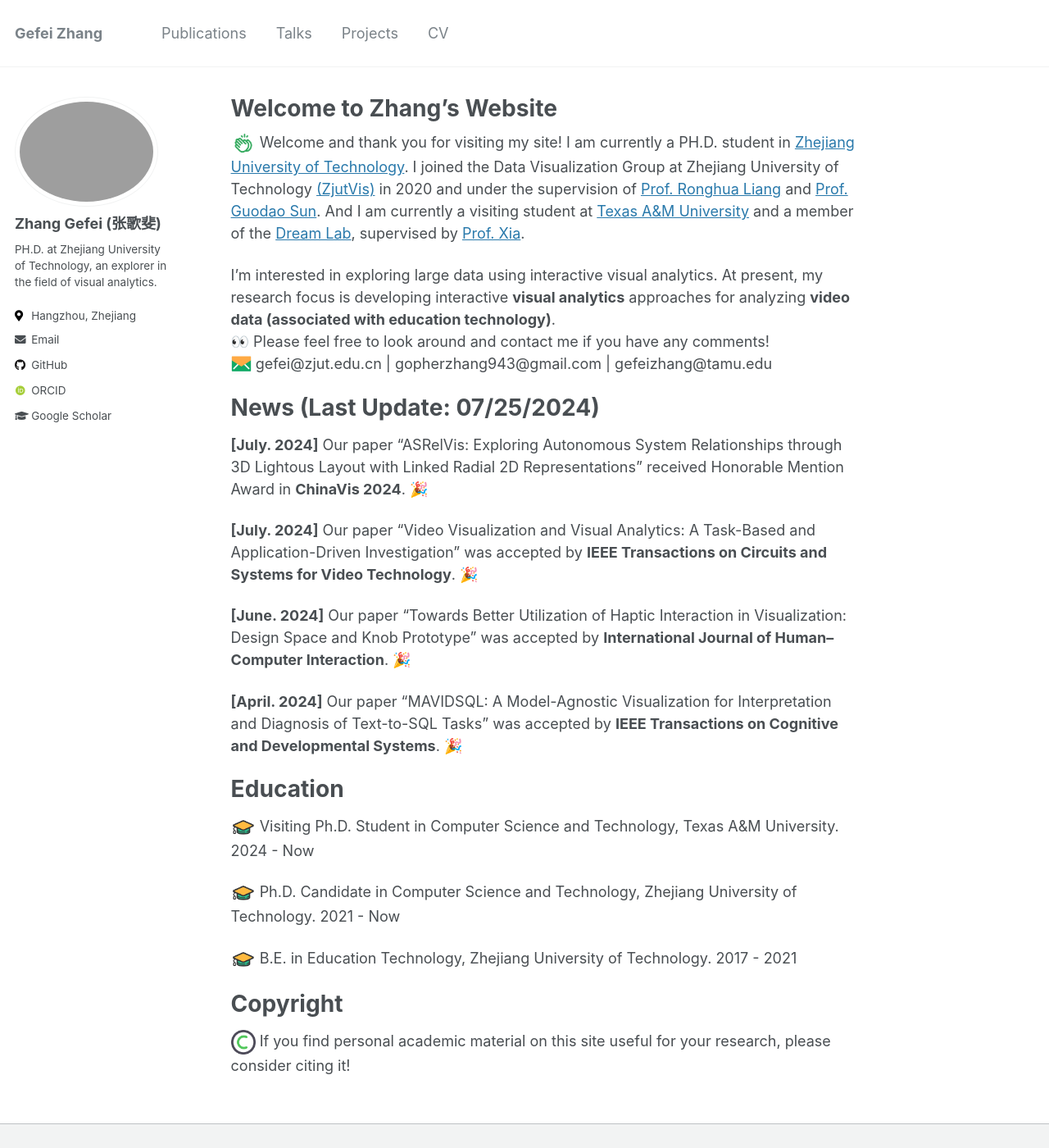
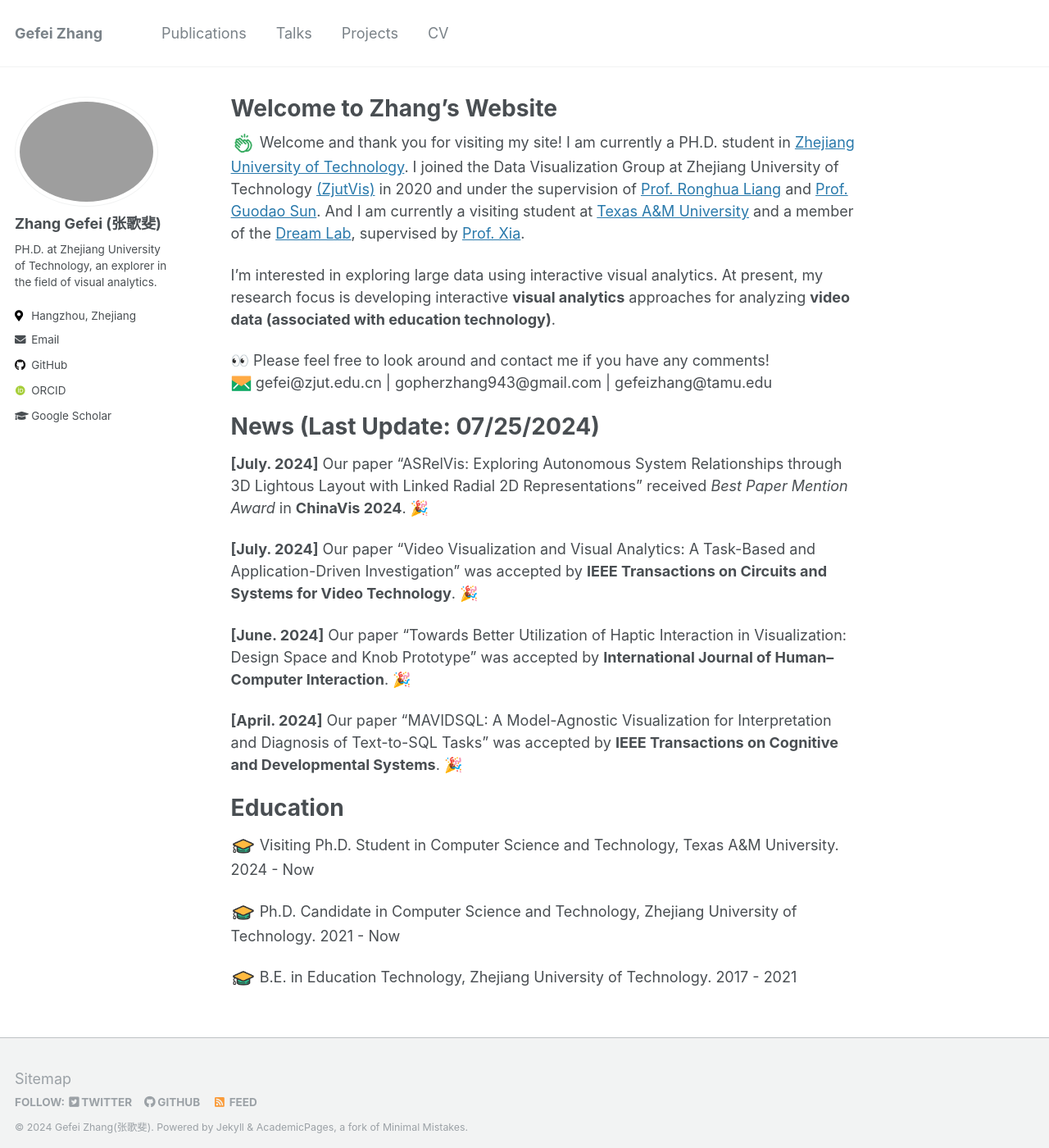
Before and after one commit to Gopher943/gopher943.github.io, a Jekyll site: the page built from _pages/about.md, in a window 1280 px wide and 1400 px high. Shown: the whole window at 82% size. Built offline with Jekyll 4.4.1, drawn with Linux system fonts in a browser that asks for light colours; some web fonts are replaced.

Commit message:
0725 update

```diff
--- a/_pages/about.md
+++ b/_pages/about.md
@@ -11,12 +11,13 @@ redirect_from:
 <img src="/images/clap.png" width="30px" height="30px"> Welcome and thank you for visiting my site! I am currently a PH.D. student in [Zhejiang University of Technology](https://www.zjut.edu.cn/). I joined the Data Visualization Group at Zhejiang University of Technology [(ZjutVis)](https://zjutvis.org/) in 2020 and under the supervision of [Prof. Ronghua Liang](https://scholar.google.com/citations?user=fbvnBG4AAAAJ&hl=en) and [Prof. Guodao Sun](https://godoorsun.org/). And I am currently a visiting student at [Texas A&M University](https://www.tamu.edu/index.html) and a member of the [Dream Lab](https://www.xiameng.org/DreamLab/), supervised by [Prof. Xia](https://www.xiameng.org/).
 
 I'm interested in exploring large data using interactive visual analytics. At present, my research focus is developing interactive <strong>visual analytics</strong> approaches for analyzing <strong>video data (associated with education technology)</strong>.
+
 👀 Please feel free to look around and contact me if you have any comments!
 <img src="/images/email.png" width="25px" height="25px"> gefei@zjut.edu.cn  |  gopherzhang943@gmail.com  |  gefeizhang@tamu.edu
 
 News (Last Update: 07/25/2024)
 ======
-<strong>[July. 2024]</strong> Our paper "ASRelVis: Exploring Autonomous System Relationships through 3D Lightous Layout with Linked Radial 2D Representations" received Honorable Mention Award in <strong>ChinaVis 2024</strong>. 🎉
+<strong>[July. 2024]</strong> Our paper "ASRelVis: Exploring Autonomous System Relationships through 3D Lightous Layout with Linked Radial 2D Representations" received <i>Best Paper Mention Award</i> in <strong>ChinaVis 2024</strong>. 🎉
 
 <strong>[July. 2024]</strong> Our paper "Video Visualization and Visual Analytics: A Task-Based and Application-Driven Investigation" was accepted by <strong>IEEE Transactions on Circuits and Systems for Video Technology</strong>. 🎉
 
@@ -43,6 +44,6 @@ Education
 
 
 
-Copyright
+<!-- Copyright
 ======
-<img src="/images/copyright.png" width="30px" height="30px"> If you find personal academic material on this site useful for your research, please consider citing it!
+<img src="/images/copyright.png" width="30px" height="30px"> If you find personal academic material on this site useful for your research, please consider citing it!                                     -->
```
